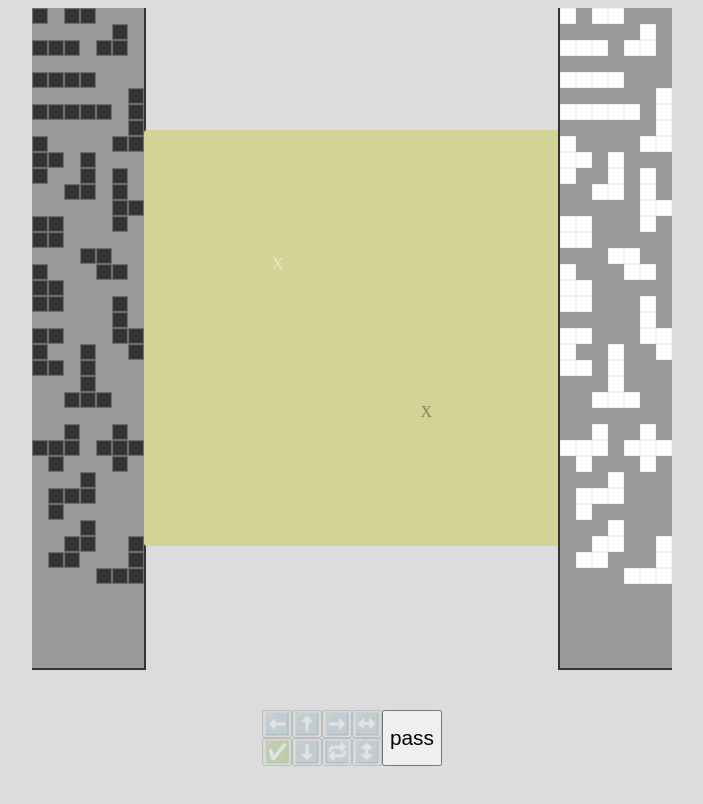
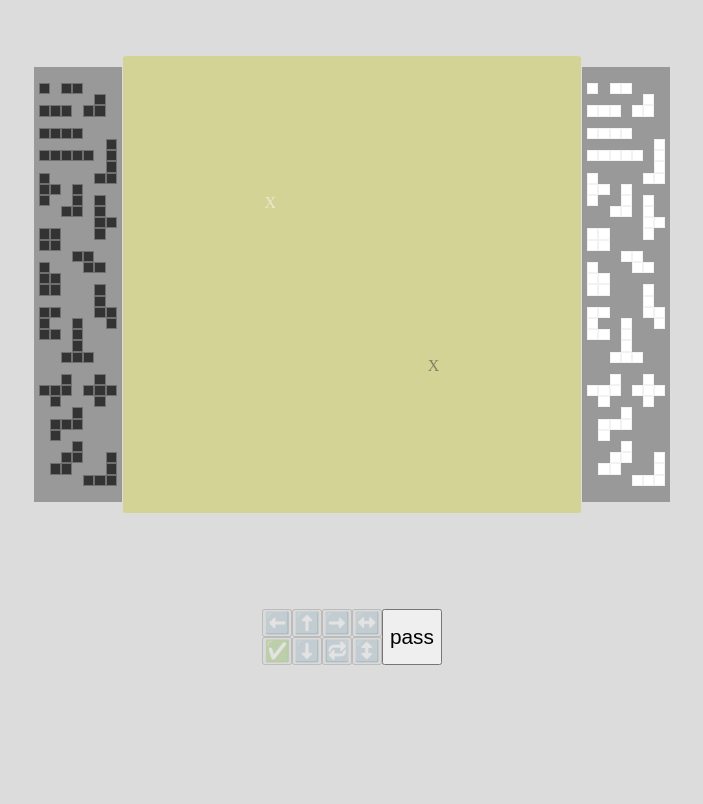
Before and after one commit to nbogie/blokus-react, a React (Vite) app: page / in a window 1280 px wide. Shown: the top 804 px of the page, without its empty margins (288-991 px from the left). Built offline with nearby package versions, Linux system fonts and the light colour scheme.

Commit message:
detect game over

```diff
--- a/src/components/App.css
+++ b/src/components/App.css
@@ -12,10 +12,11 @@ body * {
     display: grid;
     place-items: center;
     overflow: hidden;
-    grid-template-columns: 1fr 4fr 1fr;
+    grid-template-columns: 1fr 5fr 1fr;
     grid-template-areas:
         "left grid right"
-        ".... ctrls ...";
+        ".... ctrls ..."
+        "ftr ftr ftr";
 }
 
 .gameGrid {
@@ -101,14 +102,12 @@ body * {
 }
 
 .pieceChoices {
+    padding: 1rem 0.3rem;
     display: grid;
-    grid-template-columns: repeat(7, 1em);
-    grid-template-rows: repeat(36, 1em);
+    grid-template-columns: repeat(7, 0.7rem);
+    grid-template-rows: repeat(36, 0.7rem);
     margin: 0rem;
     background: #999;
-    outline: 2px solid #333;
-    width: 100%;
-    height: 100%;
 }
 
 .pieceChoices.black {
@@ -118,3 +117,7 @@ body * {
 .pieceChoices.white {
     grid-area: right;
 }
+
+.footer {
+    grid-area: ftr;
+}
--- a/src/components/App.tsx
+++ b/src/components/App.tsx
@@ -1,7 +1,8 @@
 import { useImmerReducer } from "use-immer";
 import { getStartingPositionForColour } from "../gameCore/board";
-import { createInitialGameState } from "../gameCore/gameState";
+import { createInitialGameState, GameState } from "../gameCore/gameState";
 import { isLegalPlacement } from "../gameCore/isLegalPlacement";
+import { allPieceColours } from "../gameCore/piece";
 import { reducerFunction } from "../reducer/reducerFunction";
 import "./App.css";
 import { ControlButtons } from "./ControlButtons";
@@ -15,6 +16,14 @@ function App() {
         reducerFunction,
         createInitialGameState()
     );
+
+    function isGameOver(gameState: GameState) {
+        return allPieceColours.every(
+            (colour) =>
+                gameState.hasPassed[colour] ||
+                gameState.piecesLeft[colour].length === 0
+        );
+    }
 
     return (
         <div className="App">
@@ -55,6 +64,10 @@ function App() {
             />
 
             <ControlButtons dispatch={dispatch} gameState={gameState} />
+
+            <div className="footer">
+                {isGameOver(gameState) && <div>Game Over!</div>}
+            </div>
         </div>
     );
 }
--- a/src/gameCore/gameState.tsx
+++ b/src/gameCore/gameState.tsx
@@ -4,6 +4,7 @@ import { PositionedPiece } from "./positionedPiece";
 export interface GameState {
     positionedPieces: PositionedPiece[];
     piecesLeft: { black: Piece[]; white: Piece[] };
+    hasPassed: { black: boolean; white: boolean };
     floatingPiece: PositionedPiece | null;
     nextPieceColour: PieceColour;
 }
@@ -16,6 +17,7 @@ export function createInitialGameState(): GameState {
     const gs: GameState = {
         positionedPieces: [],
         piecesLeft: { white: whitePieces, black: blackPieces },
+        hasPassed: { white: false, black: false },
         floatingPiece: null,
         nextPieceColour: "black",
     };
--- a/src/gameCore/piece.ts
+++ b/src/gameCore/piece.ts
@@ -11,7 +11,7 @@ export interface Piece {
 }
 
 export type PieceColour = "black" | "white";
-
+export const allPieceColours: PieceColour[] = ["black", "white"];
 export function pieceDimensionsWhenRotatedAndFlipped(positionedPiece: {
     piece: Piece;
     rotation: Rotation;
--- a/src/reducer/doPass.tsx
+++ b/src/reducer/doPass.tsx
@@ -2,5 +2,7 @@ import { GameState } from "../gameCore/gameState";
 import { PassAction } from "./action";
 
 export function doPass(gs: GameState, action: PassAction) {
-    throw new Error("Function not implemented.");
+    gs.hasPassed[gs.nextPieceColour] = true;
+    gs.floatingPiece = null;
+    gs.nextPieceColour = gs.nextPieceColour === "black" ? "white" : "black";
 }
--- a/src/reducer/doPlacePiece.tsx
+++ b/src/reducer/doPlacePiece.tsx
@@ -23,7 +23,10 @@ export function doPlacePiece(gs: GameState, action: PlacePieceAction) {
         gs.nextPieceColour
     ].filter((p) => p.id !== action.positionPiece.piece.id);
 
-    gs.nextPieceColour = gs.nextPieceColour === "black" ? "white" : "black";
+    const opponentColour = gs.nextPieceColour === "black" ? "white" : "black";
+    if (!gs.hasPassed[opponentColour]) {
+        gs.nextPieceColour = opponentColour;
+    }
 }
 
 export function pieceOverlapsAny(
```
